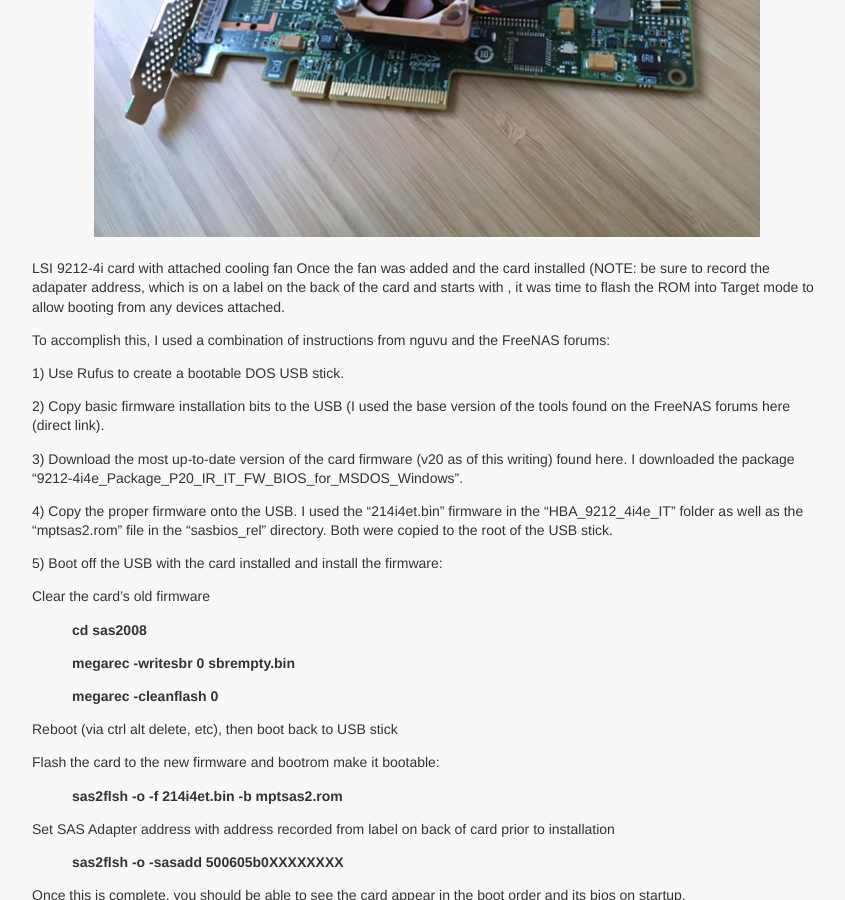
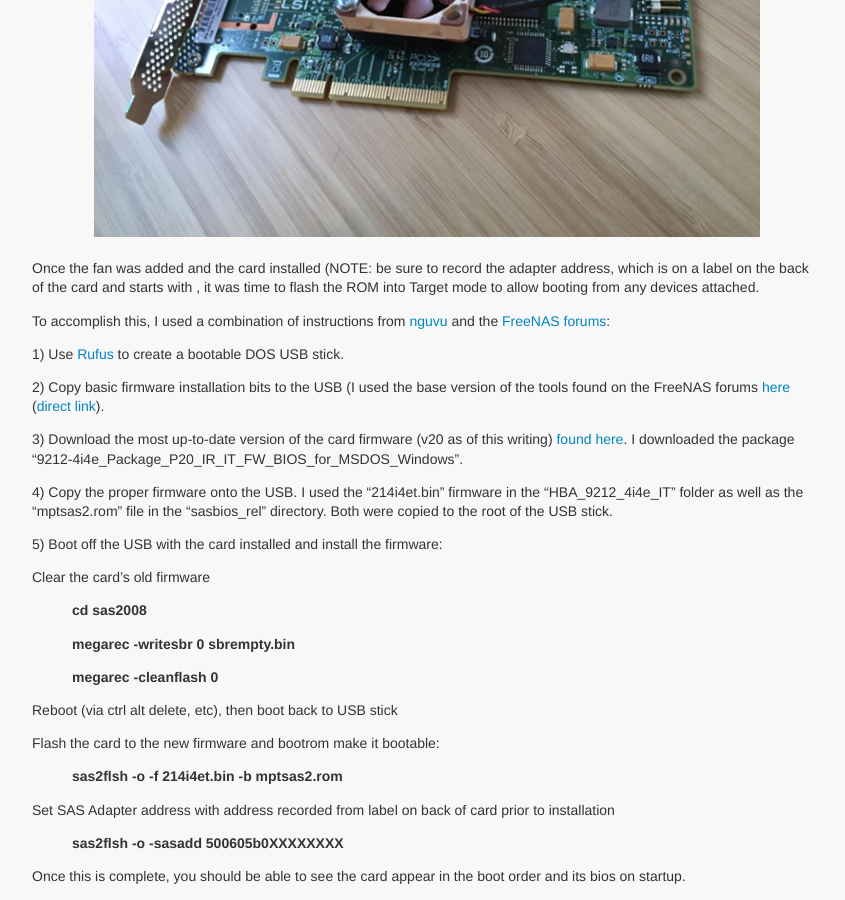
Before and after one commit to ckelly/ckelly.github.com, a Jekyll site: the page built from _posts/2016-11-14-using-an-hp-lsi-sas9212-4i-in-it-mode-as-a-sata3-controller-card.md, in a window 1280 px wide and 900 px high, scrolled down 1571 px. Shown: the whole window, without its empty margins (213-1058 px from the left). Built offline with Jekyll 4.4.1, drawn with Linux system fonts in a browser that asks for light colours; some web fonts are replaced; some of the changed text lies outside the part shown.

Commit message:
Fix links in posts, whitespace

```diff
--- a/_posts/2016-11-14-using-an-hp-lsi-sas9212-4i-in-it-mode-as-a-sata3-controller-card.md
+++ b/_posts/2016-11-14-using-an-hp-lsi-sas9212-4i-in-it-mode-as-a-sata3-controller-card.md
@@ -7,17 +7,17 @@ categories: ["computers", "diy", "upgrades", "ssd"]
 {{ page.title }}
 ================
 
-Continuing from my last post, I was able to join modern times by adding an SSD to my circa-2011 gaming system. The performance improvements have been fantastic and I couldn't be happier with the decision to upgrade.
+Continuing from my [last post](/upgrading-an-intel-x58-gaming-system-to-ssd), I was able to join modern times by adding an SSD to my circa-2011 gaming system. The performance improvements have been fantastic and I couldn't be happier with the decision to upgrade.
 
 That said, there was a bit more room for improvement when it came to the SSD upgrade. My X58 motherboard had a subpar third party SATA3 chipset which was known to cause stability issues in exchange for a suboptimal performance improvement. Most discussion threads determined it was not worth using, and one would be better off disabling the feature altogether and sticking with the built in Intel SATA2 controller. Up to this point, I had decided to follow that advice.
 
 The problem was, I knew I could squeeze a bit more juice out of this system, and I figured that while I had the system open and was working on replacing the drive, I should look into fixing the disk performance issue.
 
-Most threads I found when researching improving performance in systems similar to mine pointed to a similar theme - Find a used enterprise SATA/ RAID card and drop it in.
+Most threads I found when researching improving performance in systems similar to mine [pointed to a similar theme](https://hardforum.com/threads/hba-recommendation-for-x58-system.1825738/) - Find a used enterprise SATA/ RAID card and drop it in.
 
 Most recommended a particular card/ chipset - The LSI 9211-8i, which was an 8-port SAS RAID card. A bit overkill for my personal needs, but one that could generally be found on ebay for ~$50. The only other major downside was that I would need to buy a new SAS cable, or try and find a card that supplied a SAS to SATA cable, both of which would increase the investment cost. Another issue was ensuring you could find a reputable seller in the US, in case the card ended up DOA and you needed to do return services.
 
-After initially putting in eBay offers for non-US 9211-8i cards (and those offers being declined), I came across a forum post talking about a variation of the card in question - the HP LSI 9212-4i.
+After initially putting in eBay offers for non-US 9211-8i cards (and those offers being declined), I came across a [forum post](https://forums.freenas.org/index.php?threads/hp-sas92124i.30412/) talking about a variation of the card in question - the HP LSI 9212-4i.
 
 The 9212-4i is a slightly updated version of the 9211, but only offers 4 internal ports, and those ports are actually SATA ports instead of the more enterprise-y SAS. This meant I could use any SATA cables I had laying around without resorting to buying additional adapters. I was also able to get the 9212-4i for less than I was originally going to pay for any of the 9211 cards I was searching for, namely the IBM M1015 and the Dell Perc H200/ H310.
 
@@ -30,16 +30,15 @@ LSI 9212-4i, after adding fan:
 
 ![lsi-9212-4i-2-](/media/images/lsi-9212-4i-2-700.jpg "LSI 9212-4i card with attached cooling fan")
 
-LSI 9212-4i card with attached cooling fan
-Once the fan was added and the card installed (NOTE: be sure to record the adapater address, which is on a label on the back of the card and starts with , it was time to flash the ROM into Target mode to allow booting from any devices attached.
+Once the fan was added and the card installed (NOTE: be sure to record the adapter address, which is on a label on the back of the card and starts with , it was time to flash the ROM into Target mode to allow booting from any devices attached.
 
-To accomplish this, I used a combination of instructions from nguvu and the FreeNAS forums:
+To accomplish this, I used a combination of instructions from [nguvu](https://nguvu.org/freenas/Convert-LSI-HBA-card-to-IT-mode/) and the [FreeNAS forums](https://forums.freenas.org/index.php?threads/hp-sas92124i.30412/):
 
-1) Use Rufus to create a bootable DOS USB stick.
+1) Use [Rufus](https://rufus.akeo.ie/) to create a bootable DOS USB stick.
 
-2) Copy basic firmware installation bits to the USB (I used the base version of the tools found on the FreeNAS forums here (direct link).
+2) Copy basic firmware installation bits to the USB (I used the base version of the tools found on the FreeNAS forums [here](https://forums.freenas.org/index.php?threads/hp-sas92124i.30412/) ([direct link](http://www.mediafire.com/download/9i8c85u4iuanf9h/HP_92124i_IT_FW_P16.zip)).
 
-3) Download the most up-to-date version of the card firmware (v20 as of this writing) found here. I downloaded the package "9212-4i4e_Package_P20_IR_IT_FW_BIOS_for_MSDOS_Windows".
+3) Download the most up-to-date version of the card firmware (v20 as of this writing) [found here](http://www.avagotech.com/products/storage/host-bus-adapters/sas-9212-4i4e#downloads). I downloaded the package "9212-4i4e_Package_P20_IR_IT_FW_BIOS_for_MSDOS_Windows".
 
 4) Copy the proper firmware onto the USB. I used the "214i4et.bin" firmware in the "HBA_9212_4i4e_IT" folder as well as the "mptsas2.rom" file in the "sasbios_rel" directory. Both were copied to the root of the USB stick.
 
```
Also changed, not shown: _layouts/post.html (+4 -4 lines), _posts/2016-09-12-upgrading-an-intel-X58-gaming-system-to-ssd.md (+6 -7 lines).
